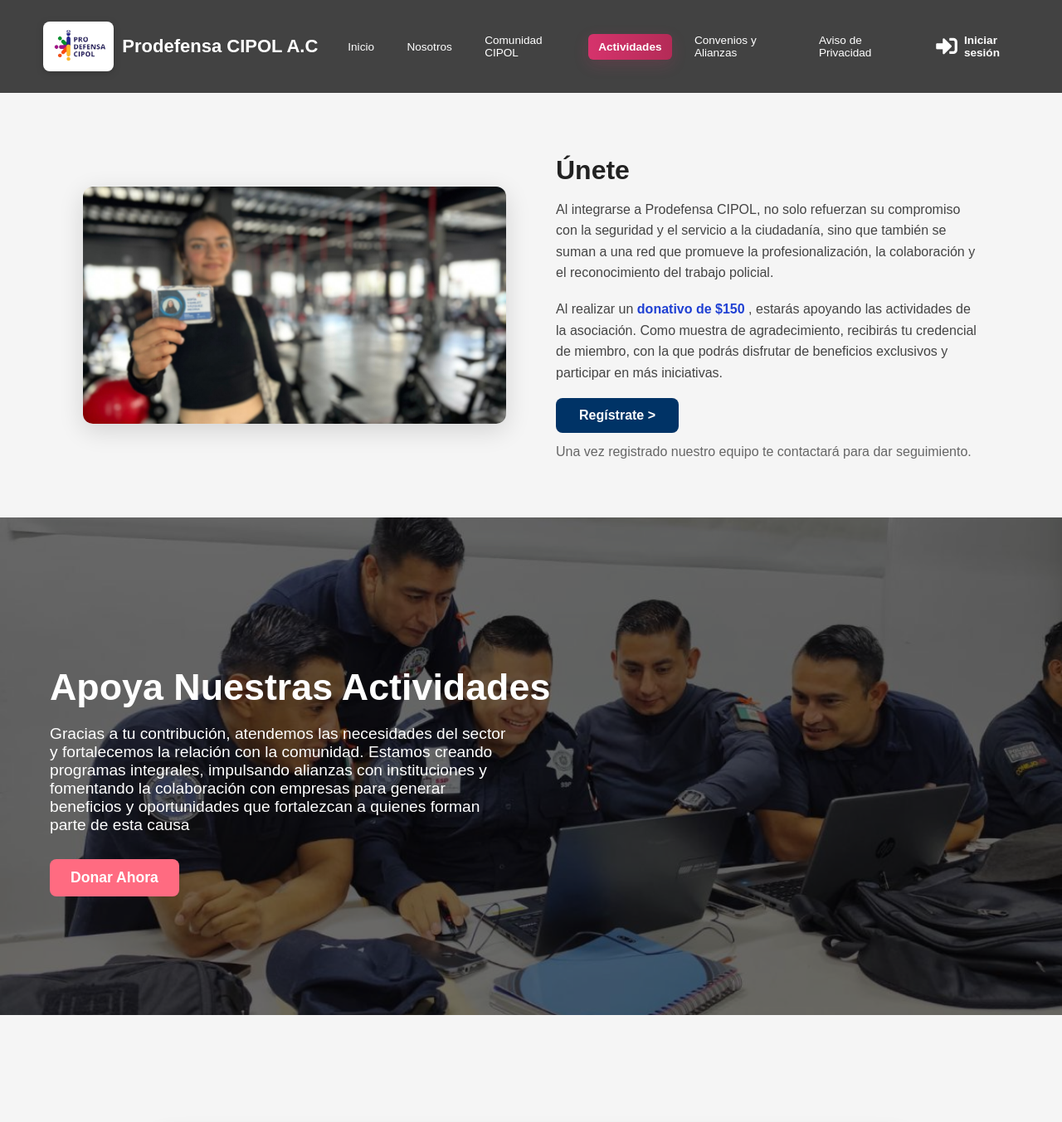
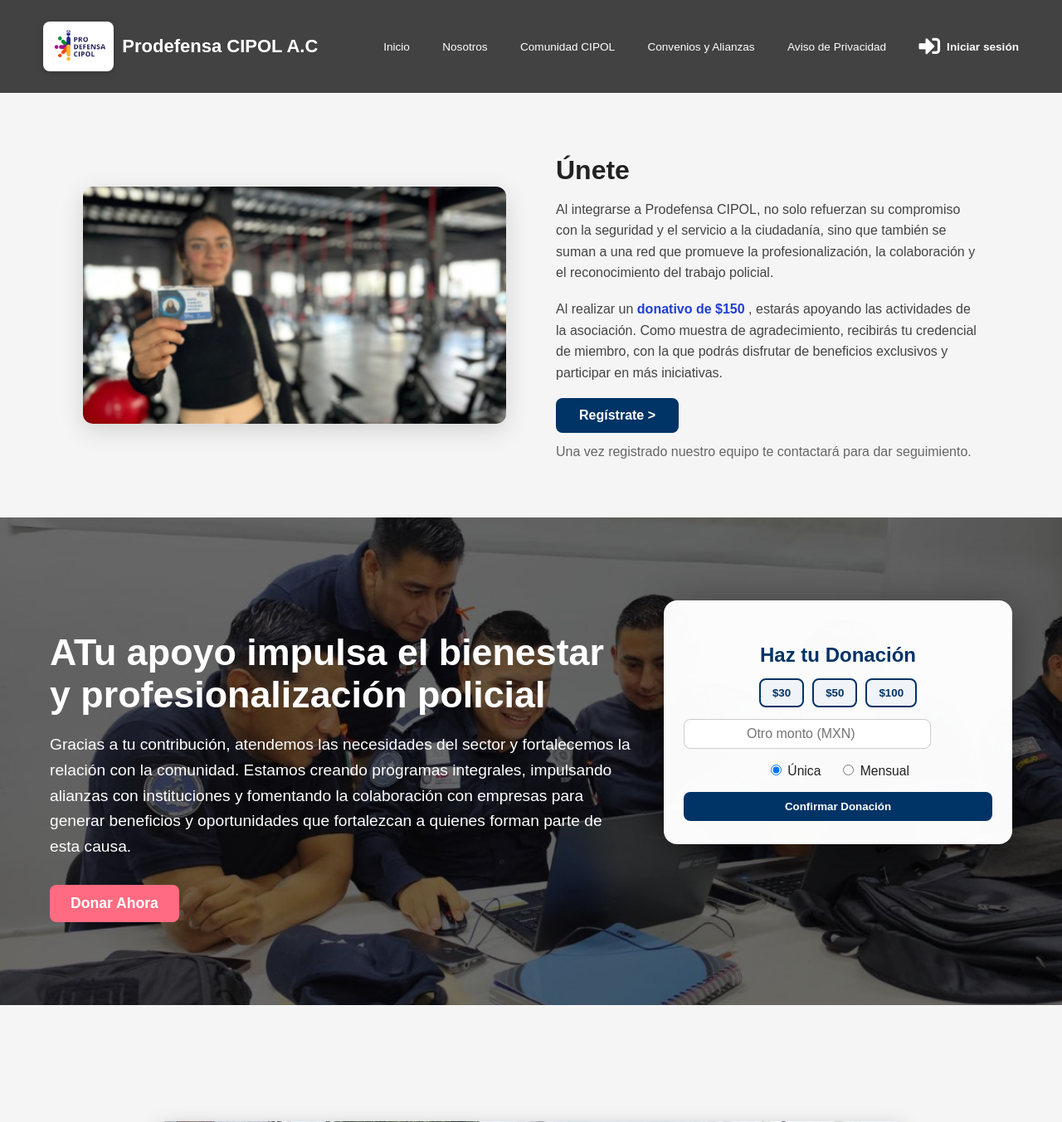
Before and after one commit to XOctaviox12/Prodefensa, a Django app: page /servicios/ in a window 1280 px wide. Shown: the top 1353 px of the page at 83% size. Run offline with Django 5.2, Linux system fonts and the light colour scheme; data comes from the database, SQL or seed files in the repository; some libraries are stand-ins or nearby versions.

Commit message:
DONACIONES TERMINADAS

```diff
--- a/inicio/templates/inicio/home.html
+++ b/inicio/templates/inicio/home.html
@@ -464,11 +464,11 @@
           class="{% if request.resolver_match.url_name == 'comunidad' %}active{% endif %}"
           >Comunidad CIPOL</a
         >
-        <a
+        {% comment %} <a
           href="{% url 'servicios' %}"
           class="{% if request.resolver_match.url_name == 'servicios' %}active{% endif %}"
           >Actividades</a
-        >
+        > {% endcomment %}
         <a
           href="{% url 'convenios' %}"
           class="{% if request.resolver_match.url_name == 'convenios' %}active{% endif %}"
--- a/inicio/templates/inicio/servicios.html
+++ b/inicio/templates/inicio/servicios.html
@@ -14,17 +14,15 @@
     align-items: center;
   }
 
-  /* ======== HERO ======== */
+  /* ======== HERO / SECCIÓN 1 ======== */
   .services-intro {
     position: relative;
     width: 100%;
-    height: 600px;
-    background: url("{% static 'img/servicios_1.jpg' %}") no-repeat center
-      center/cover;
+    background: url("{% static 'img/servicios_1.jpg' %}") no-repeat center center/cover;
     display: flex;
     align-items: center;
     justify-content: center;
-    padding: 60px 20px;
+    padding: 80px 20px;
     color: white;
   }
 
@@ -41,19 +39,18 @@
   .intro-content {
     position: relative;
     z-index: 2;
-    text-align: center;
+    display: flex;
+    justify-content: space-between;
+    align-items: flex-start;
     max-width: 1200px;
     width: 100%;
-    display: flex;
-    justify-content: space-between;
     gap: 40px;
-    align-items: center;
-    padding: 0 20px;
+    text-align: left;
+    padding: 20px;
   }
 
   .intro-text {
     flex: 1;
-    text-align: left;
     color: white;
   }
 
@@ -65,7 +62,7 @@
 
   .intro-text p {
     font-size: 1.2rem;
-    max-width: 560px;
+    line-height: 1.6;
     margin-bottom: 30px;
   }
 
@@ -85,59 +82,21 @@
     background-color: #ff4757;
   }
 
-  /* ======== TARJETA DE DONACIÓN (modal) ======== */
-  #overlay {
-    display: none;
-    position: fixed;
-    top: 0;
-    left: 0;
-    width: 100%;
-    height: 100%;
-    background: rgba(0, 0, 0, 0.6);
-    z-index: 998;
-    backdrop-filter: blur(5px);
-    transition: opacity 0.3s ease;
-  }
-
-  #overlay.active {
-    display: block;
-    opacity: 1;
-  }
-
+  /* ======== TARJETA DE DONACIÓN ESTÁTICA ======== */
   #donationCard {
-    position: fixed;
-    top: 50%;
-    left: 50%;
-    transform: translate(-50%, -50%) scale(0.9);
     background: rgba(255, 255, 255, 0.98);
     color: #222;
-    width: 92%;
+    width: 100%;
     max-width: 420px;
     padding: 28px 24px;
     border-radius: 16px;
     box-shadow: 0 12px 50px rgba(0, 0, 0, 0.45);
     text-align: center;
-    z-index: 999;
-    opacity: 0;
-    pointer-events: none;
-    transition: all 0.28s ease;
-  }
-
-  #donationCard.active {
+    z-index: 2;
     opacity: 1;
+    transform: none;
+    position: relative;
     pointer-events: auto;
-    transform: translate(-50%, -50%) scale(1);
-  }
-
-  #closeCard {
-    position: absolute;
-    top: 10px;
-    right: 14px;
-    background: transparent;
-    border: none;
-    font-size: 1.4rem;
-    cursor: pointer;
-    color: #444;
   }
 
   #donationCard h3 {
@@ -211,6 +170,29 @@
     font-size: 0.95rem;
     margin-top: 10px;
     display: none;
+  }
+
+  #closeCard,
+  #overlay {
+    display: none !important; /* se desactiva el modal */
+  }
+
+  /* ======== RESPONSIVO ======== */
+  @media (max-width: 900px) {
+    .intro-content {
+      flex-direction: column;
+      align-items: center;
+      text-align: center;
+    }
+
+    .intro-text {
+      text-align: center;
+    }
+
+    #donationCard {
+      max-width: 100%;
+      margin-top: 20px;
+    }
   }
 
   /* ======== CARRUSEL ======== */
@@ -386,29 +368,23 @@
   <div class="intro-overlay"></div>
   <div class="intro-content">
     <div class="intro-text">
-      <h2>Apoya Nuestras Actividades</h2>
+      <h2>ATu apoyo impulsa el bienestar y profesionalización policial</h2>
       <p>
         Gracias a tu contribución, atendemos las necesidades del sector y
         fortalecemos la relación con la comunidad. Estamos creando programas
         integrales, impulsando alianzas con instituciones y fomentando la
         colaboración con empresas para generar beneficios y oportunidades que
-        fortalezcan a quienes forman parte de esta causa
+        fortalezcan a quienes forman parte de esta causa.
       </p>
       <button id="donateBtn" class="donate-btn">Donar Ahora</button>
     </div>
 
-    <!-- embedded small info card (optional) -->
-    <div style="width: 340px"></div>
-  </div>
-</section>
-
-<!-- ======== DONATION CARD (modal) ======== -->
-<div id="donationCard" aria-hidden="true">
-  <button id="closeCard" aria-label="Cerrar">&times;</button>
+    <!-- ======== TARJETA DE DONACIÓN ======== -->
+    <div id="donationCard">
       <h3>Haz tu Donación</h3>
 
       <div class="amounts">
-    <button onclick="setAmount(10)">$10</button>
+        <button onclick="setAmount(30)">$30</button>
         <button onclick="setAmount(50)">$50</button>
         <button onclick="setAmount(100)">$100</button>
       </div>
@@ -421,9 +397,7 @@
       />
 
       <div class="type">
-    <label
-      ><input type="radio" name="tipo" value="único" checked /> Única</label
-    >
+        <label><input type="radio" name="tipo" value="único" checked /> Única</label>
         <label><input type="radio" name="tipo" value="mensual" /> Mensual</label>
       </div>
 
@@ -433,7 +407,8 @@
 
       <button id="confirmDonate">Confirmar Donación</button>
     </div>
-<div id="overlay"></div>
+  </div>
+</section>
 
 <!-- ======== CARRUSEL ======== -->
 <section class="section services-gallery">
--- a/inicio/views.py
+++ b/inicio/views.py
@@ -184,7 +184,7 @@ def crear_sesion_suscripcion(request):
                 return JsonResponse({"error": "Monto mensual inválido."}, status=400)
 
             price_map = {
-                10: "price_1SPWCXCNPZDDg8Hgga8RyaL0",
+                30: "price_1SSQjJCNPZDDg8Hgz7zelmRu",
                 50: "price_1SPWDUCNPZDDg8Hg55oq4zmT",
                 100: "price_1SPV2ECNPZDDg8Hgumpz7TIY",
             }
```
Lines whose indentation alone changed are shown as unchanged.
